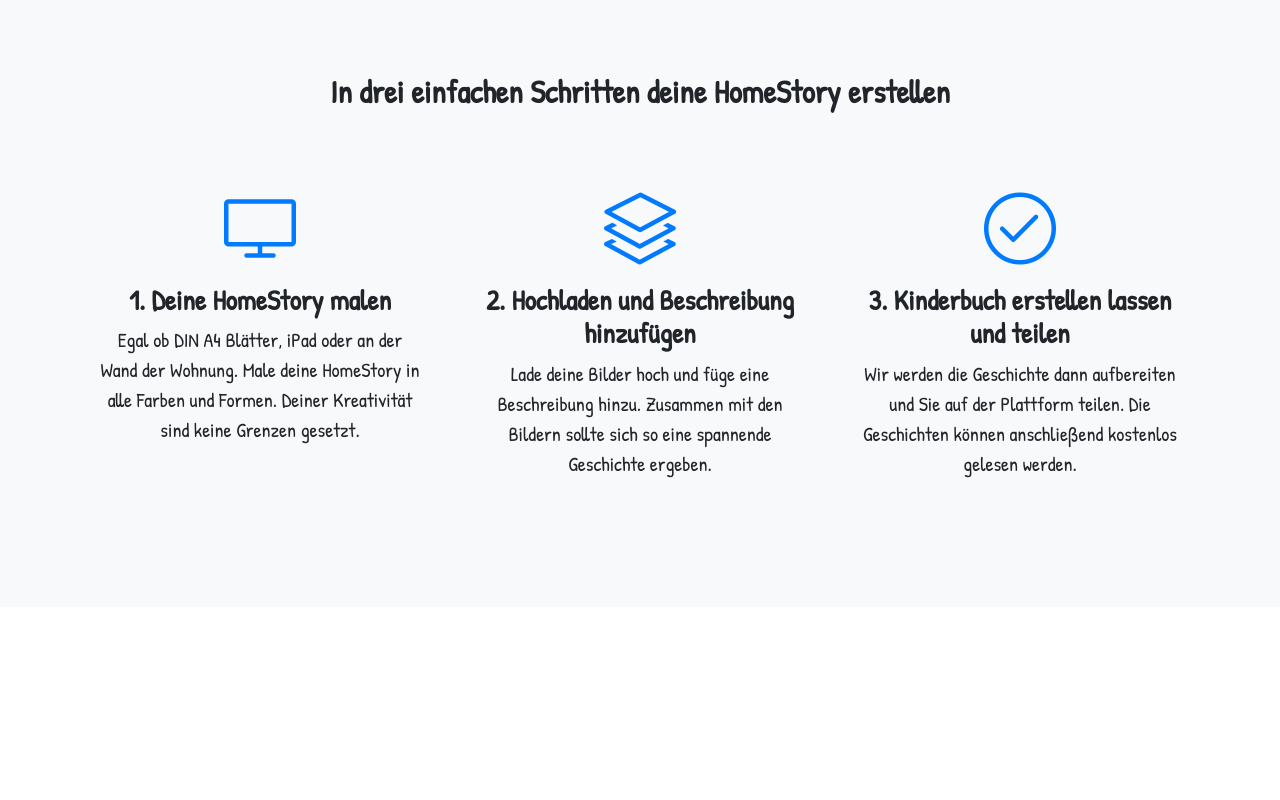
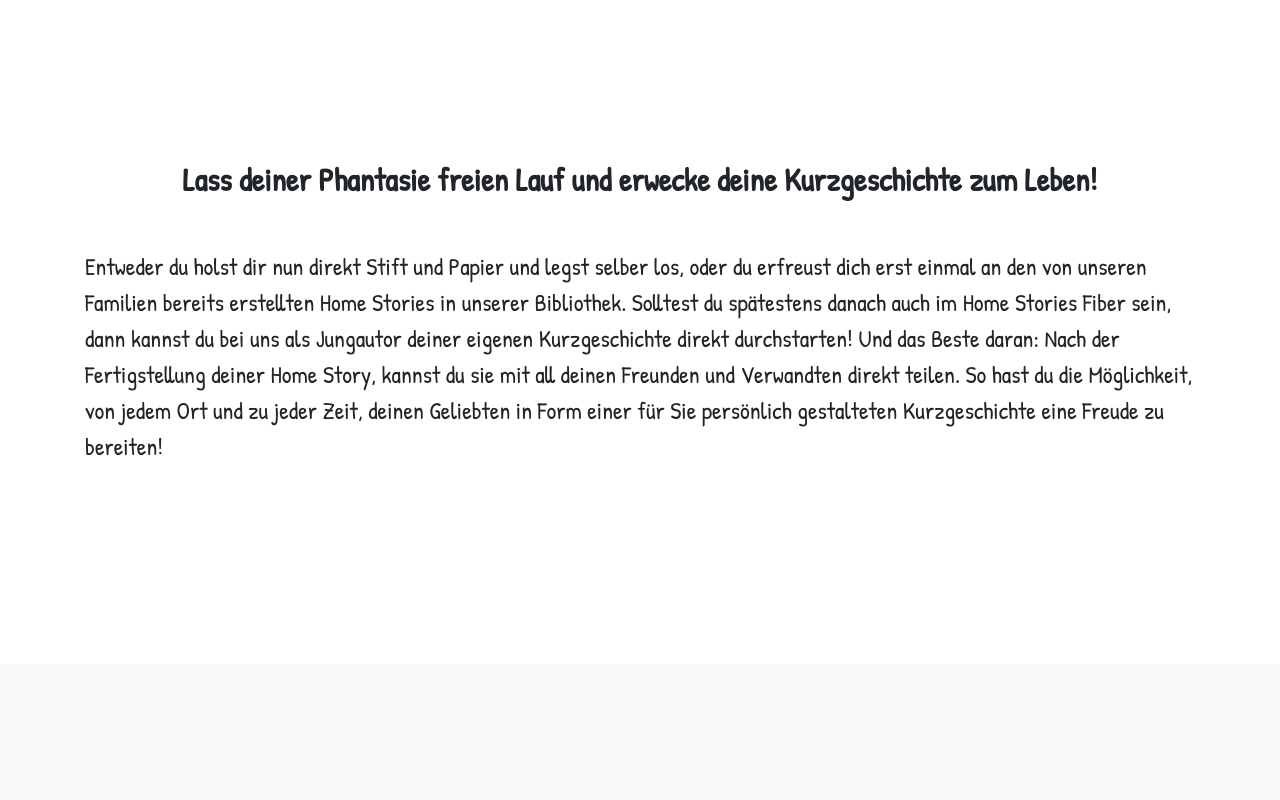
Before and after one commit to lockeyo/HomeStories, a website: page index.html in a window 1280 px wide. Shown: the part 760-1560 px from the top of the page. Drawn offline with Linux system fonts and the light colour scheme.

Commit message:
Add description

```diff
--- a/css/style.css
+++ b/css/style.css
@@ -2,3 +2,7 @@ html {
   scroll-behavior: smooth;
   font-family: 'Patrick Hand', cursive;
 }
+
+p{
+  font-size: 150%;
+}
--- a/index.html
+++ b/index.html
@@ -80,6 +80,27 @@
       </div>
     </div>
   </header>
+
+
+  <section>
+    <div class="container">
+
+        <div style="margin: 200px 0 200px 0;">
+          <center>
+            <h2 style="padding: 40px 0;">
+              Lass deiner Phantasie freien Lauf und erwecke deine Kurzgeschichte zum Leben!
+            </h3>
+          </center>
+          <p>
+            Entweder du holst dir nun direkt Stift und Papier und legst selber los, oder du erfreust dich erst einmal an den von unseren Familien bereits erstellten Home Stories in unserer Bibliothek. Solltest du spätestens danach auch im Home Stories Fiber sein, dann kannst du bei uns als Jungautor deiner eigenen Kurzgeschichte direkt durchstarten! Und das Beste daran: Nach der Fertigstellung deiner Home Story, kannst du sie mit all deinen Freunden und Verwandten direkt teilen. So hast du die Möglichkeit, von jedem Ort und zu jeder Zeit, deinen Geliebten in Form einer für Sie persönlich gestalteten Kurzgeschichte eine Freude zu bereiten!
+          </p>
+      </div>
+
+
+    </div>
+
+
+  </section>
 
   <!-- Icons Grid -->
   <section class="features-icons bg-light text-center" id="how">
```
